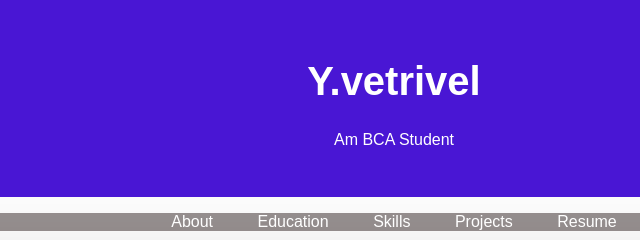
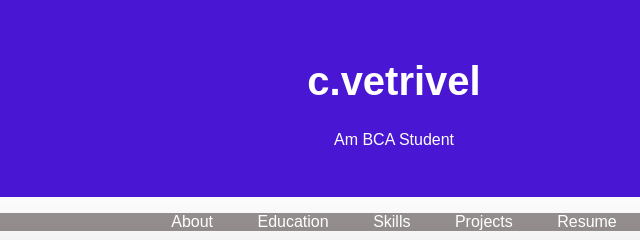
Before and after one commit to vetrivel8700/vetrivel, a plain HTML site: page index.html in a window 1280 px wide. Shown: the top 240 px of the page, 246-886 px from the left. Drawn offline with Linux system fonts and the light colour scheme.

Commit message:
index.html

```diff
--- a/index.html
+++ b/index.html
@@ -95,7 +95,7 @@
         <div class="header-content">
             <!-- Add your profile picture here -->
             <img src="vetri.jpg" alt="Your Profile Picture" class="profile-picture">
-            <h1>Y.vetrivel</h1>
+            <h1>c.vetrivel</h1>
             <p>Am BCA Student</p>
         </div>
     </header>
```
